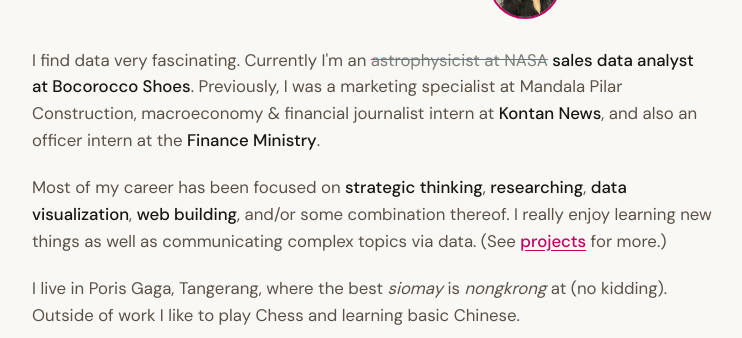
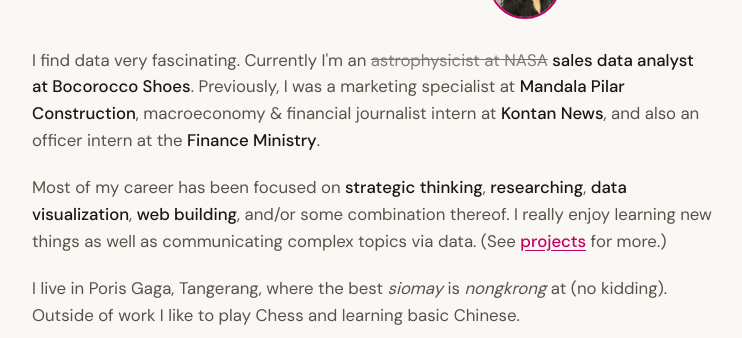
Before and after one commit to nindto5/nindto5.github.io, a plain HTML site: page index.html in a window 1280 px wide. Both pictures are taken after a click on the link "About Me". Shown: the part 126-464 px from the top of the page, without its empty margins (122-864 px from the left). Drawn offline with Linux system fonts and the light colour scheme.

Commit message:
Highlight previous roles with strong tags

```diff
--- a/index.html
+++ b/index.html
@@ -72,7 +72,7 @@
         I find data very fascinating. Currently I'm an
         <s>astrophysicist at NASA</s>
         <strong>sales data analyst at Bocorocco Shoes</strong>.
-        Previously, I was a marketing specialist at Mandala Pilar Construction, macroeconomy &amp; financial journalist intern at
+        Previously, I was a marketing specialist at  <strong>Mandala Pilar Construction</strong>, macroeconomy &amp; financial journalist intern at
         <strong>Kontan News</strong>, and also an officer intern at the
         <strong>Finance Ministry</strong>.
       </p>
```
